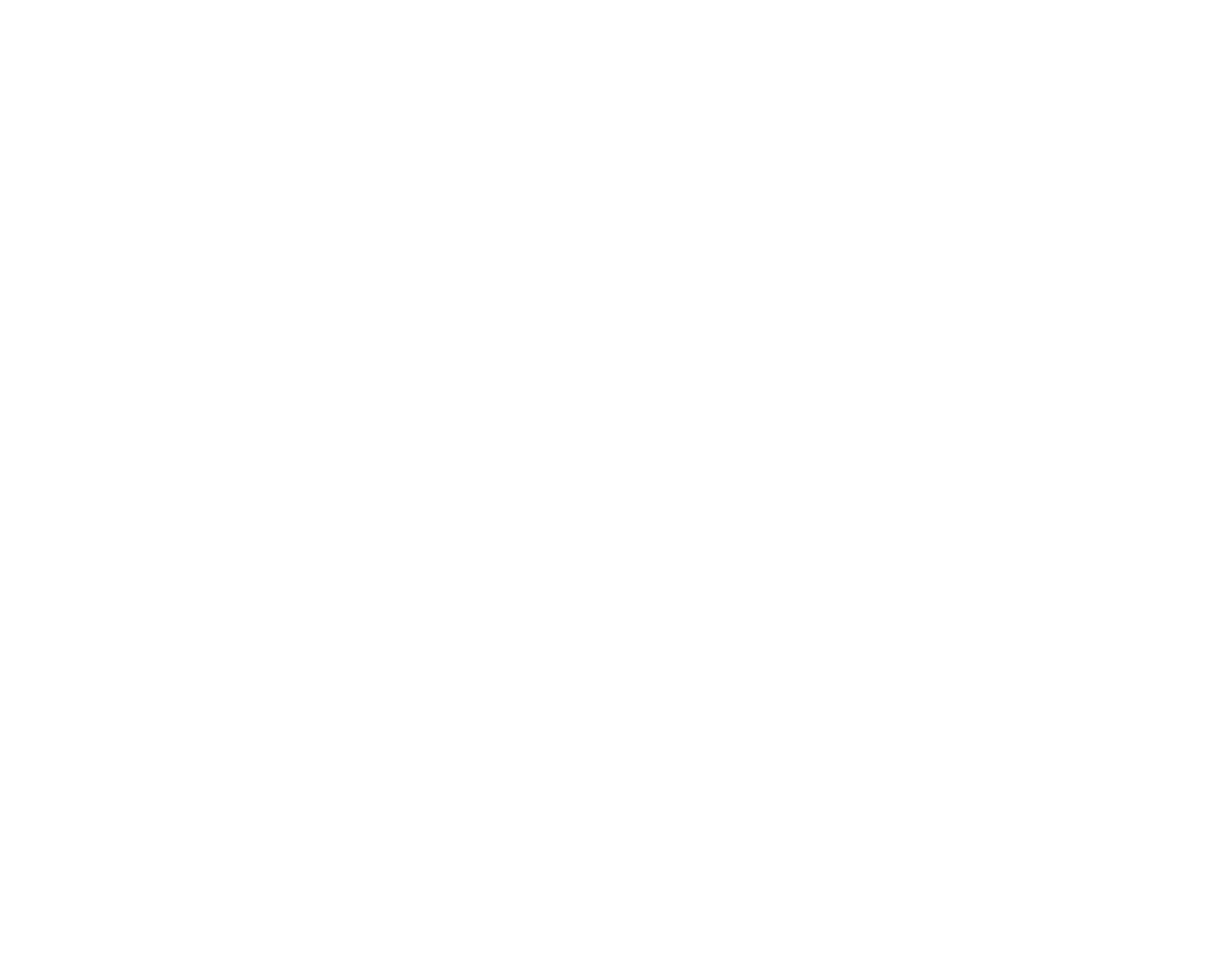
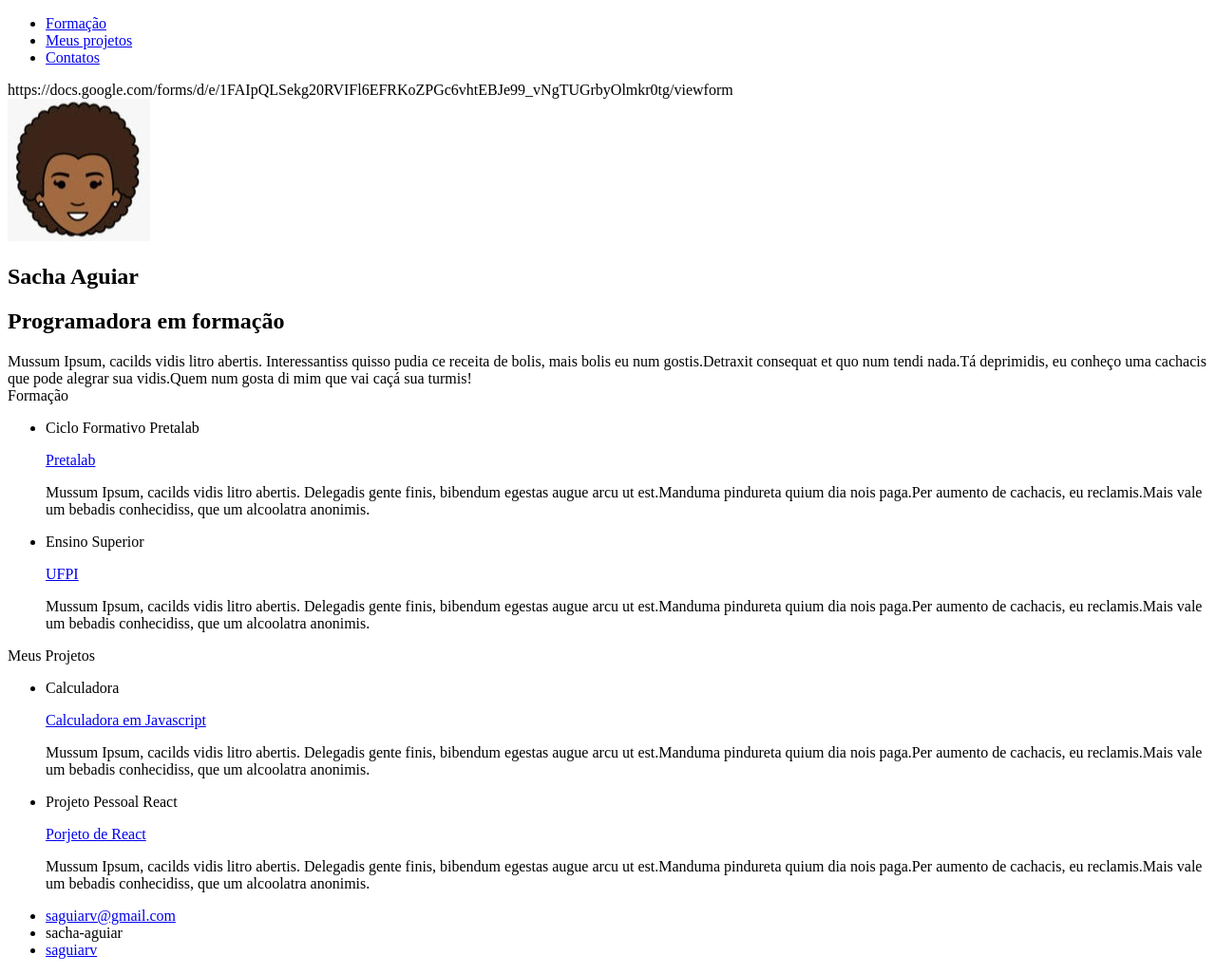
Before and after one commit to SAGUIARV/meuportifolio, a plain HTML site: page index.html in a window 1280 px wide. Shown: the whole page at 95% size. Before the commit the page ends 800 px from the top, so only its background shows below. Drawn offline with Linux system fonts and the light colour scheme.

Commit message:
meuportfolio-sacha-pretalab

```diff
--- a/index.html
+++ b/index.html
@@ -1,3 +1,4 @@
+<!DOCTYPE html>
 <!DOCTYPE html>
 <html lang="pt">
 <head>
@@ -6,19 +7,120 @@
      <meta name="viewport"  content="width=device-width, initial-scale=1.0">
      <title>Portfólio Sacha Aguiar</title>
      <link ref="shortcut icon" href="img/img portfolio.jpg">
+     <scrip src="https://use.fonteawesome.com/releases/v5.15.3/js/all.js" data-auto-replace-svg="nest"></scrip>
+     <link ref=stylesheet href="style.css">
 
 </head>
 <body>
-     <header>
+     <header class="header-menu">
+          <nav>
+               <ul>
+                    <li>
+                         <a href='#formacao'>Formação</a>
+                    </li>
+
+                    <li>
+                         <a href="#projetos">Meus projetos</a>
+                    </li>
+
+                    <li>
+                         <a href="#contato">Contatos</a>
+                    </li>
+
+               </ul>
+          </nav>https://docs.google.com/forms/d/e/1FAIpQLSekg20RVIFl6EFRKoZPGc6vhtEBJe99_vNgTUGrbyOlmkr0tg/viewform
 
 
      </header>
 
      <main>
+          <section class="principal">
+               <div>
+                  <img src="img/img portfolio.jpg">
+               </div>
+                  <h1>Sacha Aguiar</h1>
+                  <h2>Programadora em formação</h2>
+               <div>
+
+               </div>
+               Mussum Ipsum, cacilds vidis litro abertis. Interessantiss quisso pudia ce receita de bolis, mais bolis eu num gostis.Detraxit consequat et quo num tendi nada.Tá deprimidis, eu conheço uma cachacis que pode alegrar sua vidis.Quem num gosta di mim que vai caçá sua turmis!
+          </section>
+
+          <section id="formacao">
+               <div>
+                    Formação
+               </div>
+
+               <div>
+                    <ul class="header-menu">
+
+                              <li>
+                                   <p>Ciclo Formativo Pretalab</p>
+                                   <a href="#https://www.pretalab.com/" target="_blank">Pretalab </a>
+                                   <p>
+                                        Mussum Ipsum, cacilds vidis litro abertis. Delegadis gente finis, bibendum egestas augue arcu ut est.Manduma pindureta quium dia nois paga.Per aumento de cachacis, eu reclamis.Mais vale um bebadis conhecidiss, que um alcoolatra anonimis.
+                                   </p>
+                              </li>
+                              <li>
+                                   <p>Ensino Superior</p>
+                                   <a href="#https://ufpi.br/" target="_blank">UFPI </a>
+                                   <p>
+                                        Mussum Ipsum, cacilds vidis litro abertis. Delegadis gente finis, bibendum egestas augue arcu ut est.Manduma pindureta quium dia nois paga.Per aumento de cachacis, eu reclamis.Mais vale um bebadis conhecidiss, que um alcoolatra anonimis.
+                                   </p>
+
+                    </ul>
+               </div>
+          </section>
+
+          <section id="projetos">
+               <div>
+                    Meus Projetos
+               </div>
+
+               <div>
+                    <ul>
+                         <li>
+                              <p>Calculadora</p>
+                              <a href="#" target="_blank">Calculadora em Javascript</a>
+                              <p>
+                                   Mussum Ipsum, cacilds vidis litro abertis. Delegadis gente finis, bibendum egestas augue arcu ut est.Manduma pindureta quium dia nois paga.Per aumento de cachacis, eu reclamis.Mais vale um bebadis conhecidiss, que um alcoolatra anonimis.
+                              </p>
+                         </li>
+                         <li>
+                              <p>Projeto Pessoal React</p>
+                              <a href="#" target="_blank">Porjeto de React</a>
+                              <p>
+                                   Mussum Ipsum, cacilds vidis litro abertis. Delegadis gente finis, bibendum egestas augue arcu ut est.Manduma pindureta quium dia nois paga.Per aumento de cachacis, eu reclamis.Mais vale um bebadis conhecidiss, que um alcoolatra anonimis.
+                              </p>
+
+                         </li>
+                    </ul>
+               </div>
+
+
+
+          </section>
 
      </main>
 
      <footer>
+          <div id="contato">
+               <ul>
+                    <li>
+                         <i class=" fas fa-envelope-square"></i>
+                         <a href="mailto:saaguiarv@gmail.com">saguiarv@gmail.com</a>
+                    </li>
+                    <li>
+                         <i class="fab fa-linkedin"></i>
+                         <a ref="https://www.linkedin.com/in/saguiarv/" target="_blank">sacha-aguiar</a>
+                    </li>
+                    <li>
+
+                         <i class="fab fa-github-square"></i>
+                         <a href="https://github.com/SAGUIARV" target="SAGUIARV">saguiarv</a>
+                    </li>
+               </ul>
+          </div>
 
 
      </footer>
--- /dev/null
+++ b/style.css
@@ -0,0 +1,44 @@
+*{
+margin:0;
+padding:0;
+outline:0;
+}
+
+body {
+    front-famiy: 'Roboto'
+}
+
+li{
+    list-style: none
+}
+
+.header-menu{
+    display: flex;
+    position: fixed;
+    width: 100%;
+    height: 60px;
+    padding: 8px;
+    padding: bottom 32px;
+    padding: top 32px;
+    background-color: darkred ;
+}
+
+.header-menu nav {
+    display: flex;/* flebox */
+    justify-content: flex-end;
+    width: 100%;/*Laragura*/
+}
+
+.lista-menu{
+    display: flex;
+    justify-content: space-evenly;
+    width: 50%;
+
+}
+
+.lista-menu li>a {
+    color: #fff;
+    font-size: 18px;
+    text-decoration: inherit;
+
+}
```
